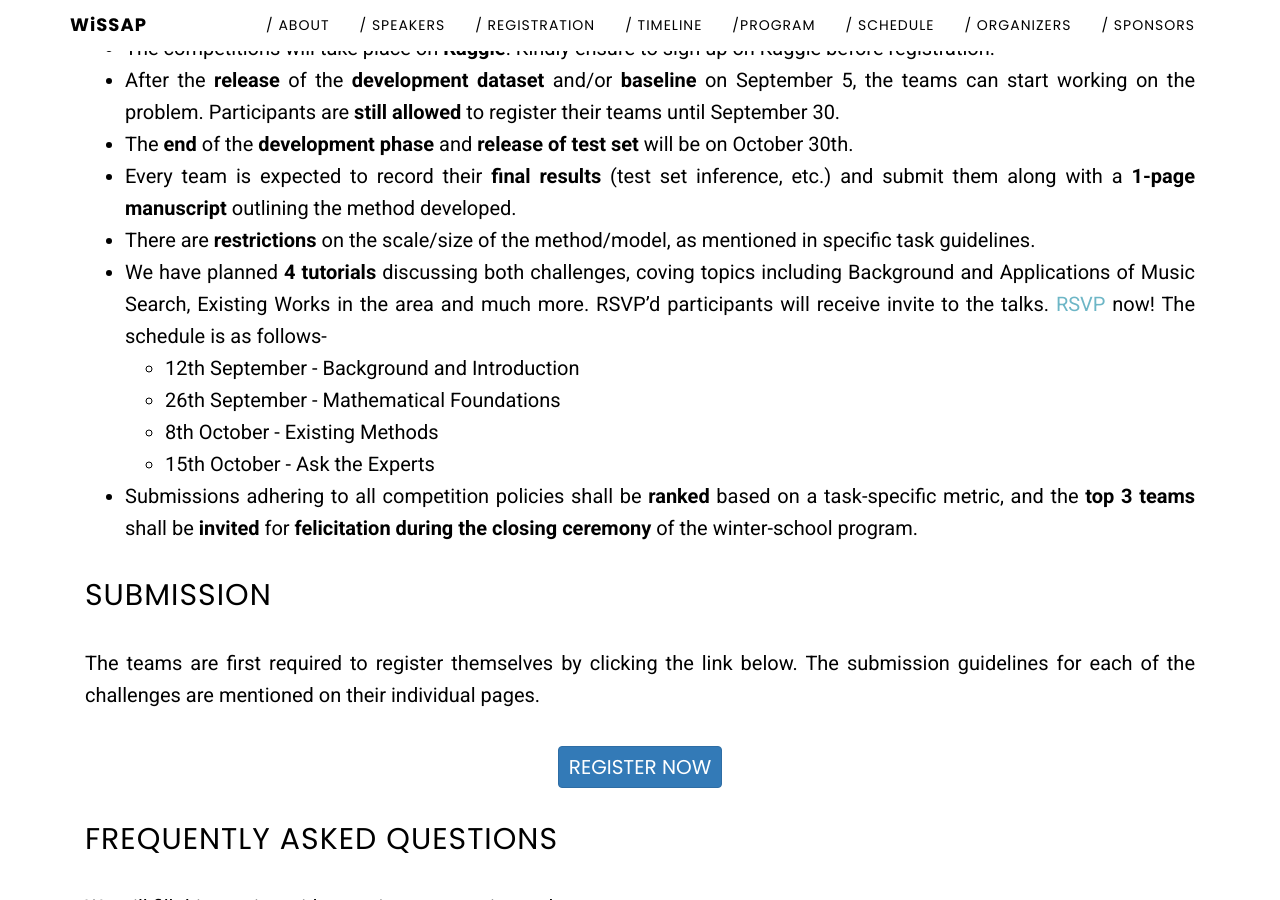
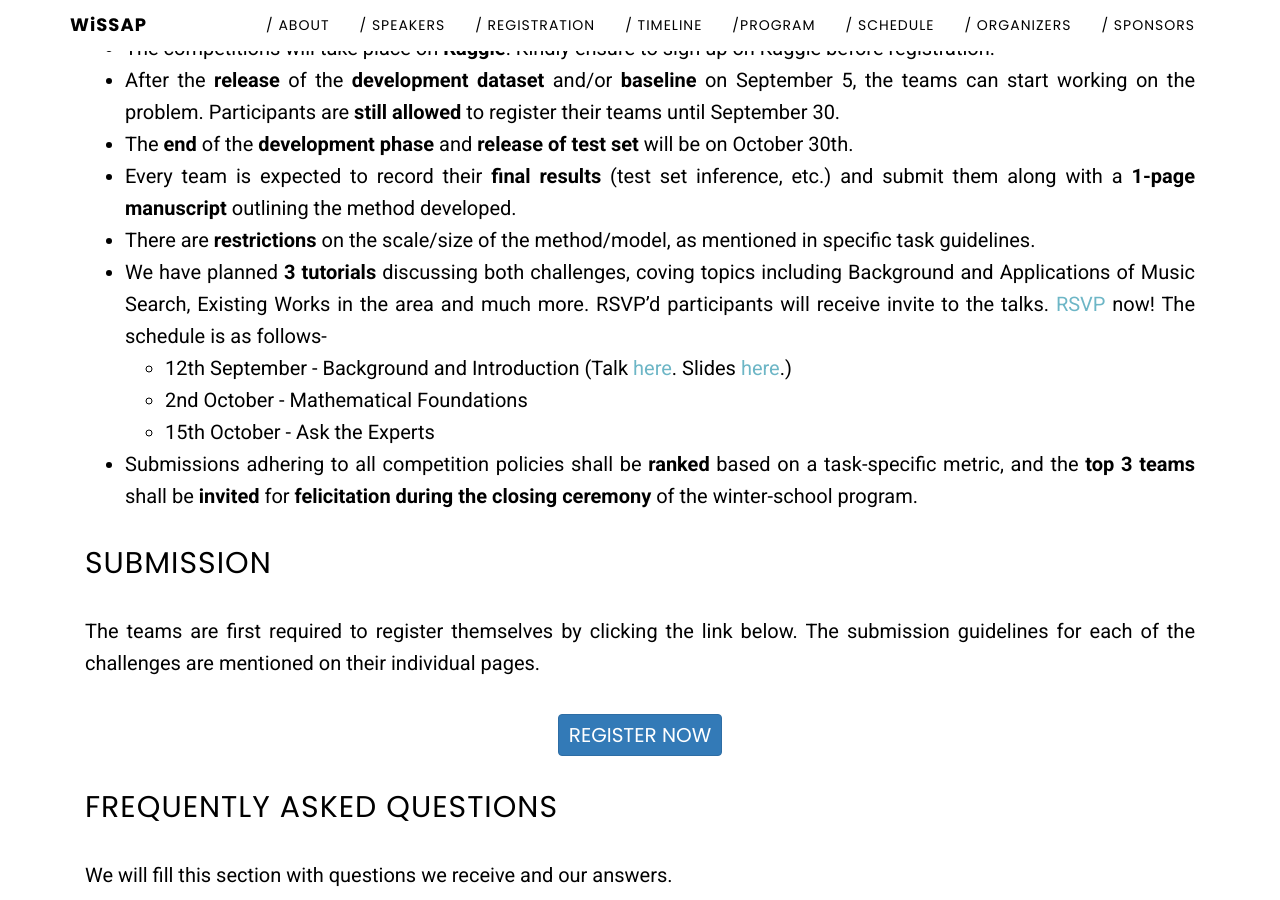
Before and after one commit to madhavlab/wissap23.madhavlab.com, a Jekyll site: the page built from wissap-cup/wissap-cup.md, in a window 1280 px wide and 900 px high, scrolled down 1456 px. Built offline with Jekyll 4.4.1, drawn with Linux system fonts in a browser that asks for light colours; some of the changed text lies outside the part shown.

Commit message:
wissap-cup update

```diff
--- a/_includes/wissap/about.html
+++ b/_includes/wissap/about.html
@@ -14,7 +14,7 @@
                 <p>
                 <div style="width:120%;overflow-y:scroll; height:250px;"><!--230px-->
                     <ul id="news">
-                        <li><b>Sep 16</b>: The second talk by Prof. Vipul Arora for the WiSSAP-Cup challenge on Sep 26. <a href="https://forms.office.com/r/QAjrzMJtfn" target="_blank">RSVP</a> now!</li>
+                        <li><b>Sep 16</b>: <a href="https://forms.office.com/r/QAjrzMJtfn" target="_blank">RSVP</a> now!</li> for the second talk by Prof. Vipul Arora for the WiSSAP-Cup challenge.
                         <li><b>Sep 15</b>: Early Bird Registration Deadline Extended to Sep 26. <a href="https://wissap23.madhavlab.com/registration" target="_blank">Register</a> early to save your seat.</li>
                         <li><b>Sep 12</b>: Link to the first talk by Prof. Arora for the WiSSAP-Cup <a href="https://www.youtube.com/watch?v=zCLSS2I3z4s" target="_blank">here</a>. Slides <a href="https://iitk-my.sharepoint.com/:f:/g/personal/akshayr_iitk_ac_in/Esp5qqZpnxpKobrk0PhOpxgBOx0SwjO6z-I5coBVh8GROg" target="_blank">here</a>.</li>
                         <li><b>Sep 8</b>: The first talk by Prof. Vipul Arora for the WiSSAP-Cup challenge on Sep 12. <a href="https://forms.office.com/r/QAjrzMJtfn" target="_blank">RSVP</a> now!</li>
--- a/wissap-cup/wissap-cup.md
+++ b/wissap-cup/wissap-cup.md
@@ -26,7 +26,7 @@ permalink: /wissap-cup
 
 The 16th Winter School on Audio and Speech Processing 2023 is pleased to announce two challenges for the WiSSAP Cup 2023. More information about each challenge can be found by visiting the challenge page from the links below. The top-3 ranked teams of each challenge will be invited to join the WiSSAP 2023 program in person from 18th – 21st December. The winners of both challenges shall be felicitated at the closing ceremony of the school.
 
-[Prof. Vipul Arora](https://vipular.github.io) will also give **4 tutorials** discussing both challenges. <a href="https://forms.office.com/r/QAjrzMJtfn" target="_blank">RSVP</a> now!
+[Prof. Vipul Arora](https://vipular.github.io) will also give **3 tutorials** discussing both challenges. <a href="https://forms.office.com/r/QAjrzMJtfn" target="_blank">RSVP</a> now!
 
 ## Challenges
 
@@ -64,10 +64,9 @@ The algorithms are evaluated using measures such as hit rate.
 - The **end** of the **development phase** and **release of test set** will be on October 30th.
 - Every team is expected to record their **final results** (test set inference, etc.) and submit them along with a **1-page manuscript** outlining the method developed.
 - There are **restrictions** on the scale/size of the method/model, as mentioned in specific task guidelines.
-- We have planned **4 tutorials** discussing both challenges, coving topics including Background and Applications of Music Search, Existing Works in the area and much more. RSVP'd participants will receive invite to the talks. <a href="https://forms.office.com/r/QAjrzMJtfn" target="_blank">RSVP</a> now! The schedule is as follows-
-    - 12th September - Background and Introduction
-    - 26th September - Mathematical Foundations
-    - 8th October - Existing Methods
+- We have planned **3 tutorials** discussing both challenges, coving topics including Background and Applications of Music Search, Existing Works in the area and much more. RSVP'd participants will receive invite to the talks. <a href="https://forms.office.com/r/QAjrzMJtfn" target="_blank">RSVP</a> now! The schedule is as follows-
+    - 12th September - Background and Introduction (Talk <a href="https://www.youtube.com/watch?v=zCLSS2I3z4s" target="_blank">here</a>. Slides <a href="https://iitk-my.sharepoint.com/:f:/g/personal/akshayr_iitk_ac_in/Esp5qqZpnxpKobrk0PhOpxgBOx0SwjO6z-I5coBVh8GROg" target="_blank">here</a>.)
+    - 2nd October - Mathematical Foundations
     - 15th October - Ask the Experts
 - Submissions adhering to all competition policies shall be **ranked** based on a task-specific metric, and the **top 3 teams** shall be **invited** for **felicitation during the closing ceremony** of the winter-school program.
 
```
Also changed, not shown: 4 other files.
